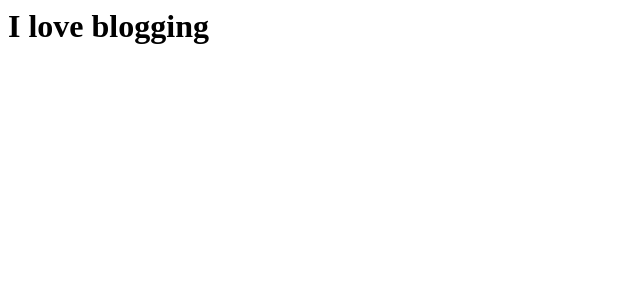
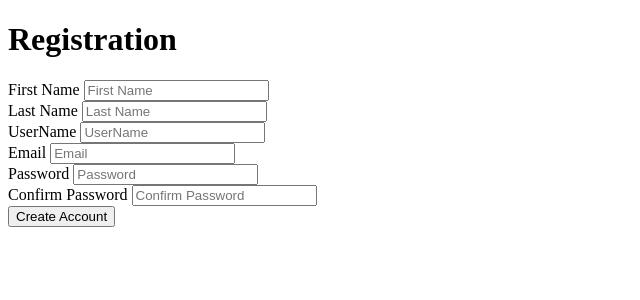
Before and after one commit to reggyshicky/Blog_Website_Django, a Django app: page /accounts/register in a window 1280 px wide. Shown: the top 300 px of the page, without its empty margins (0-640 px from the left). Run offline with Django 4.2, Linux system fonts and the light colour scheme.

Commit message:
posted/registered users and added them to the database, we also created an admin

```diff
--- a/Blog/accounts/urls.py
+++ b/Blog/accounts/urls.py
@@ -2,6 +2,6 @@ from django.urls import path
 from . import views
 
 urlpatterns = [
-        path("register", views.post, name = "blog"),
-        path("login", views.home, name = "home"),
+        path("login", views.post, name = "login"),
+        path("register", views.register, name = "register"),
         ]
--- a/Blog/accounts/views.py
+++ b/Blog/accounts/views.py
@@ -1,9 +1,36 @@
-from django.shortcuts import render
+from django.shortcuts import render, redirect
+from django.contrib.auth.models import User, auth
+from django.contrib import messages
 
+# views are functions that are incharge of processing a users request when they visit a certain url or endpoint in the website
 # func that posts to the view and view links the url to the db for storage, request is the http response. after all is done
 # The web page[index.html] will be loaded with the posted data ie posting a pic in fb
 def post(request):
     return render(request, "index.html")
 
-def home(request):
+def register(request):
+    if request.method == "POST":
+        firstname = request.POST["first_name"]
+        lastname = request.POST["last_name"]
+        username = request.POST["user_name"]
+        email = request.POST["email"]
+        password1 = request.POST["password1"]
+        password2 = request.POST["password2"]
+
+        if password1 == password2:
+            if User.objects.filter(username = username).exists():
+                messages.error(request, f"username already exists")
+                return redirect("register")
+            elif User.objects.filter(email = email).exists():
+                messages.error(request, f"email already exist")
+                return redirect("register")
+            else:
+                user = User.objects.create_user(first_name = firstname, last_name = lastname, username = username, email = email, password = password1)
+                user.save()
+                return redirect("content")
+
+        else:
+            messages.error(request, f"password not matching")
+            return redirect("register")
+
     return render(request, "homepage.html")
--- a/Blog/templates/homepage.html
+++ b/Blog/templates/homepage.html
@@ -1 +1,48 @@
-<h1>Welcome Home</h1>
+<!DOCTYPE html>
+<html lang="en">
+    <head>
+        <meta charset="utf8">
+        <title>Create Account</title>
+    </head>
+    <body>
+        <div>
+            <h1>Registration</h1>
+            <form action="{% url 'register' %}" method="post">
+                {% csrf_token %}
+                <div>
+                    {% for message in messages %}
+                    <h3>{{message}}</h3>
+                    {% endfor %}
+                </div>
+                <div>
+                    <label>First Name</label>
+                    <input placeholder="First Name" type="text" name="first_name"/>
+                </div>
+                <div>
+                    <label>Last Name</label>
+                    <input placeholder="Last Name" type="text" name="last_name" required/>
+                </div>
+                <div>
+                    <label>UserName</label>
+                    <input placeholder="UserName" type="text" name="user_name" required/>
+                </div>
+                <div>
+                    <label>Email</label>
+                    <input placeholder="Email" type="email" name="email" required/>
+                </div>
+                <div>
+                    <label>Password</label>
+                    <input placeholder="Password" type="password" name="password1" required/>
+                </div>
+                <div>
+                    <label>Confirm Password</label>
+                    <input placeholder="Confirm Password" type="password" name="password2" required/>
+                </div>
+
+                <div>
+                    <input value="Create Account" type="submit"/>
+                </div>
+            </form>
+        </div>
+    </body>
+</html>
```
Also changed, not shown: Blog/db.sqlite3.
